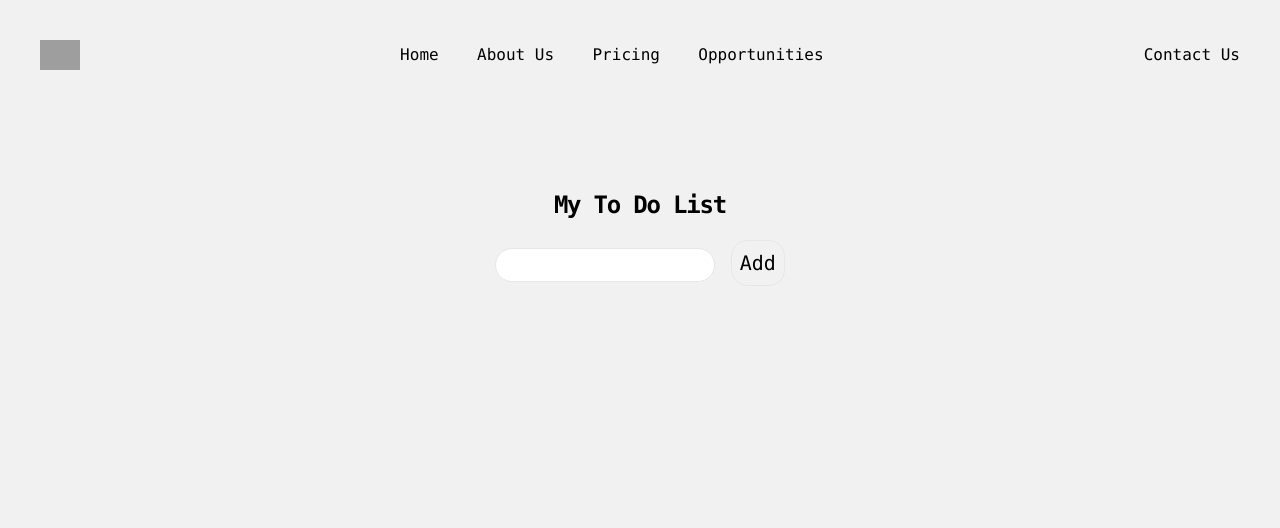
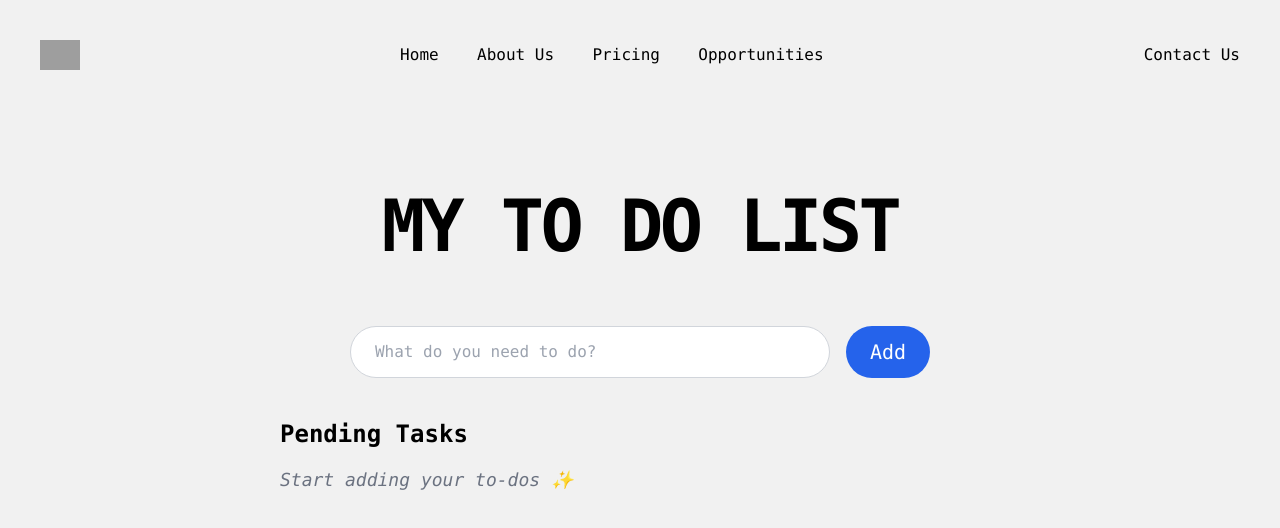
Before and after one commit to shahzaibam/nextjs-todo-list, a Next.js app: page / in a window 1280 px wide. Shown: the top 528 px of the page. Built offline with nearby package versions, Linux system fonts and the light colour scheme; grey boxes are pictures that could not be loaded.

Commit message:
done all functions of delete and done

```diff
--- a/components/LandingPage.js
+++ b/components/LandingPage.js
@@ -1,104 +1,120 @@
 import React, { useState } from 'react'
 import Navbar from '@/components/Navbar'
-import { FaTrash } from "react-icons/fa";
-import { motion, AnimatePresence } from 'framer-motion';
-
+import { FaTrash } from "react-icons/fa"
+import { motion, AnimatePresence } from 'framer-motion'
 
 const LandingPage = () => {
-
     const [taskList, setTaskList] = useState([])
     const [completedTask, setCompletedTask] = useState([])
     const [task, setTask] = useState('')
 
+    function addTodo(e) {
+        e.preventDefault()
+        if (task.trim() === '') return
 
-    function addTodo(e) {
-        e.preventDefault();
-        if (task.trim() === "") return;
-
-        const newTask = { id: Date.now(), text: task };
-
-        setTaskList([...taskList, newTask]);
-        setTask('');
+        const newTask = { id: Date.now(), text: task }
+        setTaskList([...taskList, newTask])
+        setTask('')
     }
 
     function taskDone(e, taskId) {
+        if (e.target.checked) {
+            const taskFinished = taskList.find(task => task.id === taskId)
+            setCompletedTask([...completedTask, taskFinished])
+            setTaskList(taskList.filter(task => task.id !== taskId))
+        }
+    }
 
-        if (e.target.checked) {
-            const taskFinished = taskList.find(task => task.id === taskId);
-            setCompletedTask([...completedTask, taskFinished]);
-            setTaskList(taskList.filter(task => task.id !== taskId));
+    function deletePendingTask(taskId) {
+        if (taskId) {
+
+            const taskToDelete = taskList.filter(task => task.id !== taskId);
+            setTaskList(taskToDelete);
+
+
+        }
+    }
+
+
+    function deleteCompletedTask(taskId) {
+
+        if (taskId) {
+            const taskToDelete = completedTask.filter(task => task.id !== taskId);
+            setCompletedTask(taskToDelete);
         }
 
     }
 
     return (
-        <div className='bg-[#f1f1f1] w-full h-screen text-black'>
+        <div className="bg-[#f1f1f1] min-h-screen text-black">
             <Navbar />
 
-            <div className='w-1/2 py-20 px-20 mx-auto'>
+            <div className="w-full max-w-3xl mx-auto py-20 px-6">
+                <h1 className="text-center text-5xl md:text-7xl uppercase font-bold tracking-tighter leading-tight mb-16">
+                    My To Do List
+                </h1>
 
-                <h1 className='text-center text-2xl font-semibold tracking-tighter leading-tight mb-5'>My To Do List</h1>
+                <form onSubmit={addTodo} className="flex justify-center gap-4 mb-10 flex-wrap">
+                    <input type="text" className="border border-gray-300 rounded-full px-6 py-3 w-full sm:w-2/3 focus:outline-none focus:ring-2 focus:ring-blue-400 transition-all"
+                        placeholder="What do you need to do?" onChange={(e) => setTask(e.target.value)} value={task} />
 
-                <div className='text-center'>
-                    <form>
-                        <input type='text' className='border-[1px] rounded-full p-[.3vw]' onChange={(e) => setTask(e.target.value)} value={task} />
-                        <input type='submit' value="Add" className='border-[1px] ml-4 text-xl p-2 rounded-2xl' onClick={(e) => addTodo(e)} />
+                    <button type="submit" className="bg-blue-600 text-white px-6 py-3 rounded-full text-xl hover:bg-blue-700 transition-all">
+                        Add
+                    </button>
                 </form>
-                </div>
 
 
-                <div className='w-1/2 mx-auto mt-5'>
-                    <ul className=''>
-                        <AnimatePresence>
-                            {taskList.map((item) => (
-                                <div key={item.id} className='flex justify-between items-center p-2'>
-                                    <motion.li
-                                        initial={{ opacity: 0, x: -20 }}
-                                        animate={{ opacity: 1, x: 0 }}
-                                        exit={{ opacity: 0, x: 20 }}
-                                        transition={{ type: 'spring', stiffness: 300, damping: 20 }}
-                                        className='text-none'
-                                    >
-                                        {item.text}
-                                    </motion.li>
-
-                                    <motion.div className='flex gap-5'>
+                {/* PENDING TASKS */}
+                <div className="space-y-10">
+                    <div>
+                        <h2 className="text-2xl font-semibold mb-4">Pending Tasks</h2>
+                        <ul className="space-y-4">
+                            {/* <AnimatePresence> */}
+                            {taskList.length > 0 ? (
+                                taskList.map((item) => (
+                                    <li key={item.id} className="flex justify-between items-center bg-white shadow rounded-xl px-6 py-4">
+                                        <span className="text-lg">{item.text}</span>
+                                        <div className="flex gap-4 items-center">
                                             <input
-                                            type='checkbox'
+                                                type="checkbox"
                                                 onChange={(e) => taskDone(e, item.id)}
+                                                className="h-5 w-5 cursor-pointer"
                                             />
-                                        <span className='cursor-pointer'>
-                                            <FaTrash />
-                                        </span>
-                                    </motion.div>
-                                </div>
-                            ))}
-                        </AnimatePresence>
-
-
-                        {completedTask.map((item) => {
-                            return <div key={item.id} className='flex justify-between items-center p-2'>
-                                <div>
-                                    <li className='text-none line-through'>
-                                        {item.text}
-
-                                    </li>
-                                </div>
-
-                                <div className='flex gap-5'>
-                                    <span className='cursor-pointer'>
+                                            <span onClick={() => deletePendingTask(item.id)} className="cursor-pointer text-red-500 hover:text-red-700 transition-colors">
                                                 <FaTrash />
                                             </span>
                                         </div>
-                            </div>
-                        })}
+                                    </li>
+                                ))
+                            ) : (
+                                <li className="text-gray-500 text-lg italic">
+                                    Start adding your to-dos ✨
+                                </li>
+                            )}
+                            {/* </AnimatePresence> */}
                         </ul>
                     </div>
 
 
+
+                    {/* COMPLETED TASKS */}
+                    {completedTask.length > 0 && (
+                        <div >
+                            <h2 className="text-2xl font-semibold mb-4">Completed Tasks</h2>
+                            <ul className="space-y-4">
+                                {completedTask.map((item) => (
+                                    <li key={item.id} className="flex justify-between items-center bg-green-100 text-green-800 px-6 py-4 rounded-xl line-through" >
+                                        <span className="text-lg">{item.text}</span>
+                                        <span onClick={() => deleteCompletedTask(item.id)} className="cursor-pointer text-green-600 hover:text-green-800 transition-colors">
+                                            <FaTrash />
+                                        </span>
+                                    </li>
+                                ))}
+                            </ul>
                         </div>
-
-
+                    )}
+                </div>
+            </div>
         </div>
     )
 }
```
Lines whose indentation alone changed are shown as unchanged.
